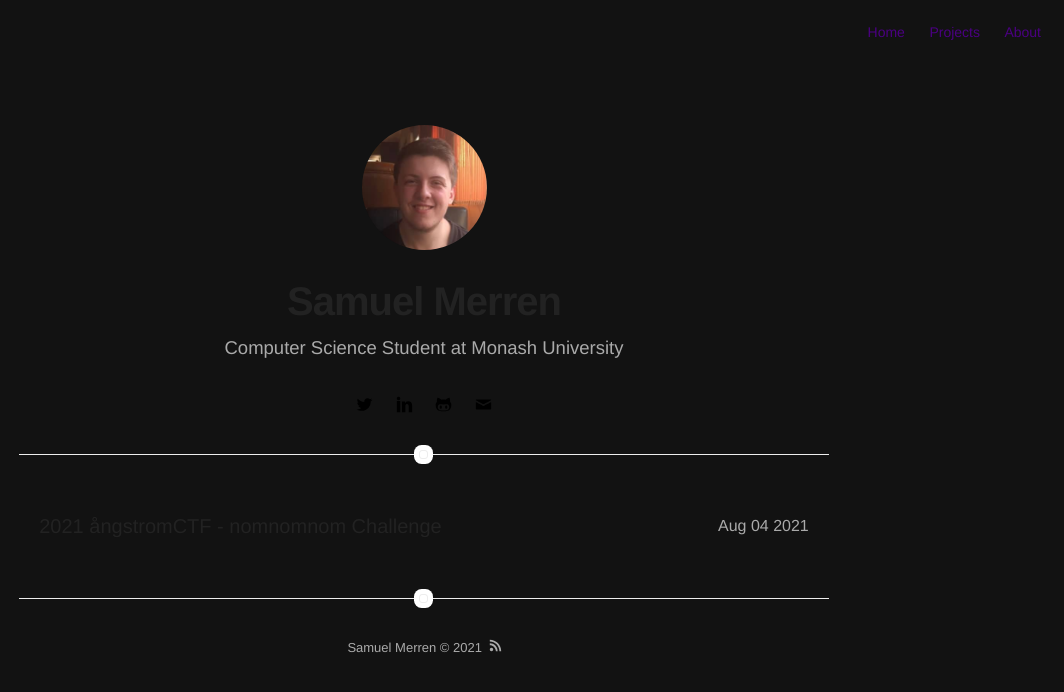
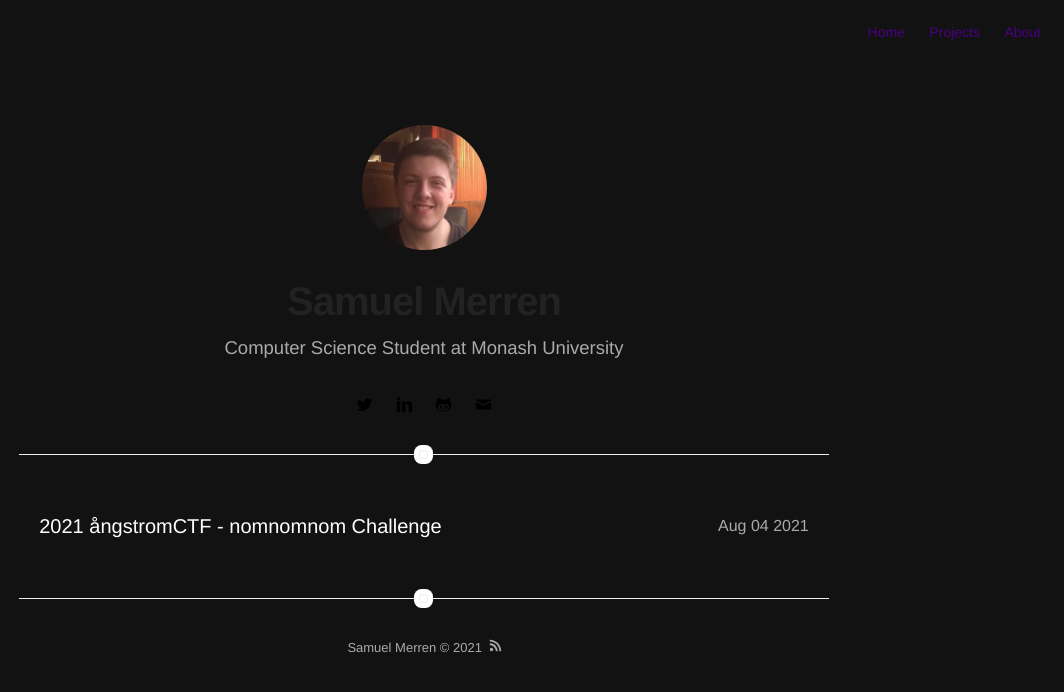
Before and after one commit to CasparovJR/CasparovJR.github.io, a Jekyll site: the page built from blog.html, in a window 1280 px wide. Shown: the top 692 px of the page, without its empty margins (216-1280 px from the left). Built offline with Jekyll 4.4.1, drawn with Linux system fonts in a browser that asks for light colours.

Commit message:
changing text colour

```diff
--- a/_sass/base/general.sass
+++ b/_sass/base/general.sass
@@ -7,7 +7,7 @@ body
 
 h1, h2, h3, h4
 	font-family: $fontSans
-	color: $beta
+	color: #FFFFFF
 	-webkit-font-smoothing: antialiased
 	text-rendering: optimizeLegibility
 
```
